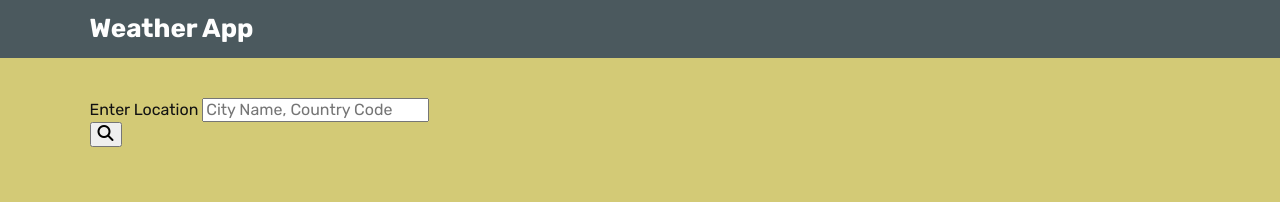
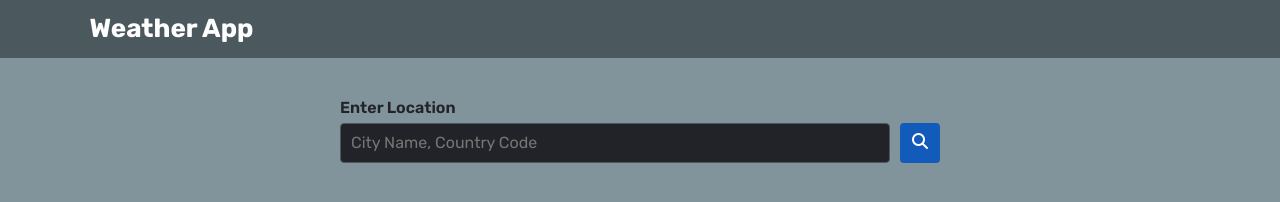
Before and after one commit to bst003/weather-app, a website built with webpack: page dist/index.html in a window 1280 px wide. Built offline with Linux system fonts and the light colour scheme; no server answers.

Commit message:
Style form

```diff
--- a/src/assets/scss/styles.scss
+++ b/src/assets/scss/styles.scss
@@ -4,7 +4,7 @@
 $primaryFont: 'Rubik', sans-serif;
 
 $white: #FEFEFE;
-$black: #111;
+$black: #222328;
 
 $brandOne: #4b595e;
 $brandTwo: #ff6d6d; // hot
@@ -12,6 +12,7 @@ $brandThree: #ffe963; // warm
 $brandFour: #8ad0ce; // cool
 $brandFive: #bdf7ff; // cold
 $brandSix: #82949B;
+$brandSeven: #125BBA;
 
 %transitions {
     -webkit-transition: all 0.2s ease-in;
@@ -111,7 +112,61 @@ main{
     }
 
     .wrap{
+        width: min(86%, 600px);
         z-index: 2;
     }
 
 }
+
+// Form
+////////////////////////////////////
+
+form{
+    display: flex;
+    align-items: flex-end;
+    gap: 10px;
+
+    .field{
+        width: 100%;
+
+        label{
+            display: block;
+            margin: 0px 0px 4px;
+            font-weight: 600;
+        }
+
+        input{
+            width: 100%;
+            height: 40px;
+            padding: 0px 10px;
+            background-color: $black;
+            border: 1px solid $brandOne;
+            border-radius: 4px;
+            color: $white;
+
+            &:focus{
+                outline: 1px solid $brandSeven;
+            }
+
+        }
+
+    }
+
+    button{
+        border: initial;
+        flex: 0 0 40px;
+        height: 40px;
+        background-color: $brandSeven;
+        border-radius: 4px;
+        color: $white;
+        cursor: pointer;
+        @extend %transitions;
+
+        &:hover,
+        &:focus{
+            background-color: darken($brandSeven, 10%);
+        }
+
+    }
+
+}
```
Also changed, not shown: dist/index.html, dist/main.js.
